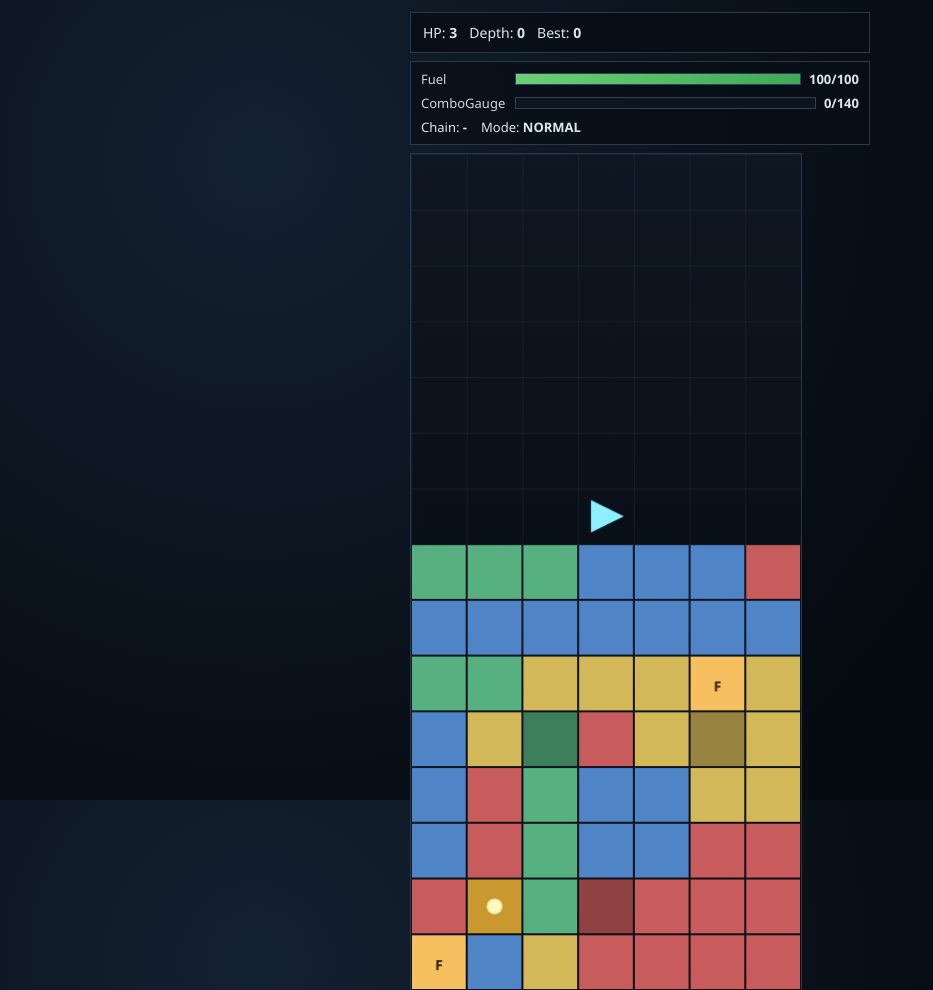
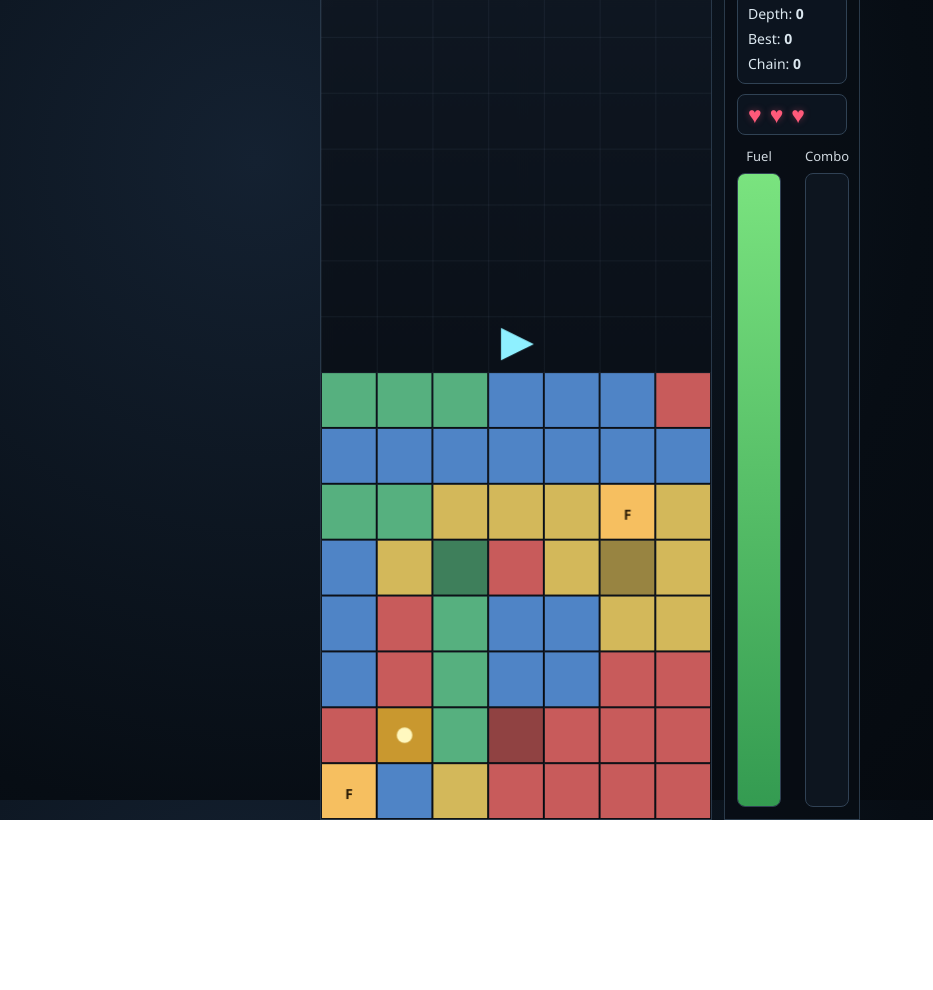
Before and after one commit to mwl313/kasumi_excavation, a website built with Vite: page index.html in a window 1280 px wide. Shown: the whole page, without its empty margins (0-933 px from the left). After the commit the page ends 820 px from the top, so only its background shows below. Built offline with nearby package versions, Linux system fonts and the light colour scheme.

Commit message:
feat: collect falling fuel/powerups and redesign side HUD layout

```diff
--- a/index.html
+++ b/index.html
@@ -7,35 +7,43 @@
   </head>
   <body>
     <div id="app">
-      <div class="hud">
-        <div class="stats">
-          <span>HP: <strong id="hp-value">3</strong></span>
-          <span>Depth: <strong id="depth-value">0</strong></span>
-          <span>Best: <strong id="best-value">0</strong></span>
-        </div>
-        <button id="restart-btn" type="button" hidden>Restart (R)</button>
+      <div class="game-layout">
+        <canvas id="game-canvas" width="392" height="840"></canvas>
+
+        <aside class="side-panel">
+          <div class="panel-top">
+            <div class="info-box">
+              <div>Depth: <strong id="depth-value">0</strong></div>
+              <div>Best: <strong id="best-value">0</strong></div>
+              <div>Chain: <strong id="chain-value">0</strong></div>
+            </div>
+
+            <div class="hearts" id="hp-hearts" aria-label="HP">
+              <span class="heart filled" data-i="1">♥</span>
+              <span class="heart filled" data-i="2">♥</span>
+              <span class="heart filled" data-i="3">♥</span>
+            </div>
+          </div>
+
+          <div class="panel-meters">
+            <div class="meter">
+              <div class="meter-label">Fuel</div>
+              <div class="meter-track fuel-track">
+                <div class="meter-fill fuel" id="fuel-fill"></div>
+              </div>
+            </div>
+
+            <div class="meter">
+              <div class="meter-label">Combo</div>
+              <div class="meter-track combo-track">
+                <div class="meter-fill combo" id="combo-fill"></div>
+              </div>
+            </div>
+          </div>
+
+          <button id="restart-btn" type="button" hidden>Restart (R)</button>
+        </aside>
       </div>
-      <div class="resources">
-        <div class="meter-row">
-          <span class="meter-label">Fuel</span>
-          <div class="meter-track">
-            <div id="fuel-fill" class="meter-fill fuel"></div>
-          </div>
-          <strong id="fuel-value">100/100</strong>
-        </div>
-        <div class="meter-row">
-          <span class="meter-label">ComboGauge</span>
-          <div class="meter-track">
-            <div id="combo-fill" class="meter-fill combo"></div>
-          </div>
-          <strong id="combo-value">0/140</strong>
-        </div>
-        <div class="status-row">
-          <span>Chain: <strong id="chain-value">-</strong></span>
-          <span>Mode: <strong id="mode-value">NORMAL</strong></span>
-        </div>
-      </div>
-      <canvas id="game-canvas" width="392" height="840"></canvas>
     </div>
     <script type="module" src="/src/main.ts"></script>
   </body>
--- a/src/game/Game.ts
+++ b/src/game/Game.ts
@@ -39,15 +39,12 @@ interface ActionOutcome {
 }
 
 interface HudElements {
-  hpValue: HTMLElement;
+  hpHearts: HTMLElement;
   depthValue: HTMLElement;
   bestValue: HTMLElement;
-  fuelValue: HTMLElement;
   fuelFill: HTMLElement;
-  comboValue: HTMLElement;
   comboFill: HTMLElement;
   chainValue: HTMLElement;
-  modeValue: HTMLElement;
   restartButton: HTMLButtonElement;
 }
 
@@ -72,6 +69,7 @@ export class Game {
   private fuelBeforeOverdrive = 0;
   private turnsSinceCombo = CHAIN_WINDOW_TURNS + 1;
   private chainLevel = 0;
+  private powerupCount = 0;
 
   constructor(canvas: HTMLCanvasElement, hud: HudElements) {
     this.hud = hud;
@@ -122,7 +120,9 @@ export class Game {
       this.player.y + ACTIVE_CHECK_DOWN_ROWS
     );
     updateFallingGroups(this.world, this.player, dt, {
-      consumeShieldHit: () => false
+      consumeShieldHit: () => false,
+      onCollectFuel: (amount) => this.collectFuel(amount),
+      onCollectPowerup: () => this.collectPowerup()
     });
     this.applyPlayerGravity(dt);
     this.world.pruneRowsAbove(this.player.y - PRUNE_ROWS_ABOVE);
@@ -166,6 +166,7 @@ export class Game {
     this.fuelBeforeOverdrive = 0;
     this.turnsSinceCombo = CHAIN_WINDOW_TURNS + 1;
     this.chainLevel = 0;
+    this.powerupCount = 0;
 
     this.input.clear();
     this.syncGroundedState();
@@ -343,13 +344,22 @@ export class Game {
   }
 
   private awardFuelFromBlock(): void {
+    this.collectFuel(FUEL_BLOCK_AMOUNT);
+  }
+
+  private collectFuel(amount: number): void {
     if (this.overdriveActive) {
       return;
     }
-    this.fuel = Math.min(FUEL_MAX, this.fuel + FUEL_BLOCK_AMOUNT);
+    this.fuel = Math.min(FUEL_MAX, this.fuel + amount);
     if (this.fuel >= 1) {
       this.limpMode = false;
     }
+  }
+
+  private collectPowerup(): void {
+    this.powerupCount += 1;
+    console.log(`[POWERUP] collected (${this.powerupCount})`);
   }
 
   private tryClusterFromAction(x: number, y: number, color: NonNullable<Block["color"]>): number {
@@ -519,31 +529,23 @@ export class Game {
   }
 
   private updateHud(): void {
-    this.hud.hpValue.textContent = String(this.player.hp);
     this.hud.depthValue.textContent = String(this.depth);
     this.hud.bestValue.textContent = String(this.bestDepth);
+    this.hud.chainValue.textContent = String(this.chainLevel);
 
-    if (this.overdriveActive) {
-      this.hud.fuelValue.textContent = "∞";
-      this.hud.fuelFill.style.width = "100%";
-    } else {
-      this.hud.fuelValue.textContent = `${Math.floor(this.fuel)}/${FUEL_MAX}`;
-      this.hud.fuelFill.style.width = `${(this.fuel / FUEL_MAX) * 100}%`;
-    }
+    const hearts = Array.from(this.hud.hpHearts.querySelectorAll<HTMLElement>(".heart"));
+    hearts.forEach((heart, idx) => {
+      if (idx < this.player.hp) {
+        heart.classList.add("filled");
+      } else {
+        heart.classList.remove("filled");
+      }
+    });
 
-    this.hud.comboValue.textContent = `${Math.floor(this.comboGauge)}/${OD_MAX}`;
-    this.hud.comboFill.style.width = `${(this.comboGauge / OD_MAX) * 100}%`;
-
-    this.hud.chainValue.textContent = this.chainLevel > 0 ? `x${this.chainLevel}` : "-";
-
-    const flags: string[] = [];
-    if (this.overdriveActive) {
-      flags.push(`OVERDRIVE ${this.overdriveTimeLeft.toFixed(1)}s`);
-    }
-    if (this.limpMode) {
-      flags.push("LIMP");
-    }
-    this.hud.modeValue.textContent = flags.length > 0 ? flags.join(" | ") : "NORMAL";
+    const fuelPercent = this.overdriveActive ? 1 : this.fuel / FUEL_MAX;
+    const comboPercent = this.comboGauge / OD_MAX;
+    this.hud.fuelFill.style.height = `${Math.round(clamp01(fuelPercent) * 100)}%`;
+    this.hud.comboFill.style.height = `${Math.round(clamp01(comboPercent) * 100)}%`;
 
     this.hud.restartButton.hidden = !this.gameOver;
   }
--- a/src/game/entities/Block.ts
+++ b/src/game/entities/Block.ts
@@ -8,6 +8,8 @@ export function createBlock(type: BlockType, color?: BlockColor): Block {
     case "STURDY":
       return makeStaticBlock(type, 2, color ?? pickRandomBlockColor());
     case "FUEL":
+      return makeStaticBlock(type, 1);
+    case "POWERUP":
       return makeStaticBlock(type, 1);
     case "UNBREAKABLE":
       return {
--- a/src/game/render/Renderer.ts
+++ b/src/game/render/Renderer.ts
@@ -151,6 +151,19 @@ export class Renderer {
       ctx.fillText("F", drawX + TILE_SIZE * 0.5, drawY + TILE_SIZE * 0.64);
     }
 
+    if (block.type === "POWERUP") {
+      ctx.fillStyle = "#f8ecff";
+      ctx.beginPath();
+      ctx.arc(
+        drawX + TILE_SIZE * 0.5,
+        drawY + TILE_SIZE * 0.5,
+        TILE_SIZE * 0.16,
+        0,
+        Math.PI * 2
+      );
+      ctx.fill();
+    }
+
     if (block.type === "UNBREAKABLE" && block.cracked) {
       ctx.strokeStyle = "#9fa9b4";
       ctx.lineWidth = 2;
@@ -231,6 +244,8 @@ export class Renderer {
         return isFalling ? "#e1b750" : "#c9982f";
       case "FUEL":
         return isFalling ? "#f4a94c" : "#f6bf60";
+      case "POWERUP":
+        return isFalling ? "#8f68d1" : "#9f73e4";
       default:
         return "#7e8b98";
     }
--- a/src/game/types.ts
+++ b/src/game/types.ts
@@ -1,7 +1,7 @@
 export type Direction = "UP" | "DOWN" | "LEFT" | "RIGHT";
 export type PlayerState = "Grounded" | "Airborne";
 
-export type BlockType = "BASIC" | "STURDY" | "UNBREAKABLE" | "EVENT" | "FUEL";
+export type BlockType = "BASIC" | "STURDY" | "UNBREAKABLE" | "EVENT" | "FUEL" | "POWERUP";
 export type BlockColor = "RED" | "BLUE" | "GREEN" | "YELLOW";
 export type FallState = "STATIC" | "SHAKING" | "FALLING";
 
--- a/src/main.ts
+++ b/src/main.ts
@@ -11,27 +11,21 @@ function requiredById<T extends HTMLElement>(id: string): T {
 }
 
 const canvas = requiredById<HTMLCanvasElement>("game-canvas");
-const hpValue = requiredById<HTMLSpanElement>("hp-value");
+const hpHearts = requiredById<HTMLDivElement>("hp-hearts");
 const depthValue = requiredById<HTMLSpanElement>("depth-value");
 const bestValue = requiredById<HTMLSpanElement>("best-value");
-const fuelValue = requiredById<HTMLSpanElement>("fuel-value");
 const fuelFill = requiredById<HTMLDivElement>("fuel-fill");
-const comboValue = requiredById<HTMLSpanElement>("combo-value");
 const comboFill = requiredById<HTMLDivElement>("combo-fill");
 const chainValue = requiredById<HTMLSpanElement>("chain-value");
-const modeValue = requiredById<HTMLSpanElement>("mode-value");
 const restartButton = requiredById<HTMLButtonElement>("restart-btn");
 
 const game = new Game(canvas, {
-  hpValue,
+  hpHearts,
   depthValue,
   bestValue,
-  fuelValue,
   fuelFill,
-  comboValue,
   comboFill,
   chainValue,
-  modeValue,
   restartButton
 });
 
--- a/src/style.css
+++ b/src/style.css
@@ -2,6 +2,8 @@
   font-family: "Segoe UI", "Noto Sans KR", sans-serif;
   color: #dce8f0;
   background: radial-gradient(circle at 20% 20%, #142131 0%, #070d14 55%, #04070b 100%);
+  --panel-pad: 12px;
+  --gauge-width: 44px;
 }
 
 * {
@@ -16,97 +18,141 @@ body {
 }
 
 body {
-  display: grid;
-  place-items: center;
-  padding: 12px;
+  display: flex;
+  justify-content: center;
+  align-items: center;
+  min-height: 100vh;
+  padding: 14px;
 }
 
 #app {
-  width: min(100vw - 24px, 460px);
+  width: min(100vw - 28px, 640px);
+}
+
+.game-layout {
+  display: flex;
+  align-items: stretch;
+  gap: 12px;
+}
+
+#game-canvas {
+  flex: 0 0 auto;
+  width: 392px;
+  height: 840px;
+  border: 1px solid #283849;
+  background: #0a1017;
+  image-rendering: crisp-edges;
+}
+
+.side-panel {
+  width: calc(var(--panel-pad) * 4 + var(--gauge-width) * 2);
+  height: 840px;
+  display: flex;
+  flex-direction: column;
+  gap: 12px;
+  padding: var(--panel-pad);
+  border: 1px solid #2a3a4a;
+  background: rgba(8, 13, 20, 0.82);
+}
+
+.panel-top {
+  display: flex;
+  flex-direction: column;
+  gap: 10px;
+}
+
+.info-box {
   display: grid;
+  gap: 6px;
+  padding: 10px;
+  border: 1px solid #304254;
+  border-radius: 8px;
+  background: rgba(13, 22, 33, 0.85);
+  font-size: 14px;
+}
+
+.hearts {
+  display: flex;
+  gap: 8px;
+  font-size: 23px;
+  line-height: 1;
+  padding: 8px 10px;
+  border: 1px solid #304254;
+  border-radius: 8px;
+  background: rgba(13, 22, 33, 0.85);
+}
+
+.heart {
+  opacity: 0.24;
+  color: #d1dbe5;
+  transition: opacity 0.12s ease-out;
+}
+
+.heart.filled {
+  opacity: 1;
+  color: #ff5a7a;
+  text-shadow: 0 0 7px rgba(255, 90, 122, 0.35);
+}
+
+.panel-meters {
+  flex: 1;
+  display: grid;
+  grid-template-columns: var(--gauge-width) var(--gauge-width);
+  column-gap: calc(var(--panel-pad) * 2);
+  align-items: stretch;
+}
+
+.meter {
+  flex: 1;
+  display: flex;
+  flex-direction: column;
   gap: 8px;
 }
 
-.hud {
-  display: flex;
-  justify-content: space-between;
-  align-items: center;
-  gap: 12px;
-  padding: 10px 12px;
-  border: 1px solid #2a3a4a;
-  background: rgba(8, 13, 20, 0.85);
-}
-
-.stats {
-  display: flex;
-  flex-wrap: wrap;
-  gap: 12px;
-  font-size: 14px;
-}
-
-.resources {
-  display: grid;
-  gap: 6px;
-  padding: 8px 10px;
-  border: 1px solid #2a3a4a;
-  background: rgba(8, 13, 20, 0.7);
-}
-
-.meter-row {
-  display: grid;
-  grid-template-columns: 86px 1fr auto;
-  gap: 8px;
-  align-items: center;
+.meter-label {
+  text-align: center;
   font-size: 13px;
-}
-
-.meter-label {
   color: #d0d8df;
 }
 
 .meter-track {
-  height: 12px;
+  position: relative;
+  flex: 1;
+  width: 100%;
+  margin: 0;
   border: 1px solid #304154;
+  border-radius: 8px;
   background: #0d151f;
+  overflow: hidden;
 }
 
 .meter-fill {
-  height: 100%;
-  width: 0%;
-  transition: width 0.12s linear;
+  position: absolute;
+  left: 0;
+  bottom: 0;
+  width: 100%;
+  height: 0%;
+  transition: height 0.12s linear;
 }
 
 .meter-fill.fuel {
-  background: linear-gradient(90deg, #6ccf75, #3fa959);
+  background: linear-gradient(180deg, #7ae37f, #349b51);
 }
 
 .meter-fill.combo {
-  background: linear-gradient(90deg, #f0b14d, #e07c2d);
-}
-
-.status-row {
-  display: flex;
-  gap: 14px;
-  font-size: 13px;
+  background: linear-gradient(180deg, #f6cf69, #d0892f);
 }
 
 #restart-btn {
+  margin-top: auto;
   background: #d35454;
   color: #fff;
   border: none;
-  border-radius: 4px;
-  padding: 6px 10px;
+  border-radius: 6px;
+  padding: 8px 10px;
   cursor: pointer;
 }
 
 #restart-btn:hover {
   background: #bd4141;
 }
-
-#game-canvas {
-  width: 100%;
-  max-width: 392px;
-  border: 1px solid #283849;
-  background: #0a1017;
-  image-rendering: crisp-edges;
-}
```
Also changed, not shown: src/game/systems/FallingBlocks.ts (+24 -2 lines).
